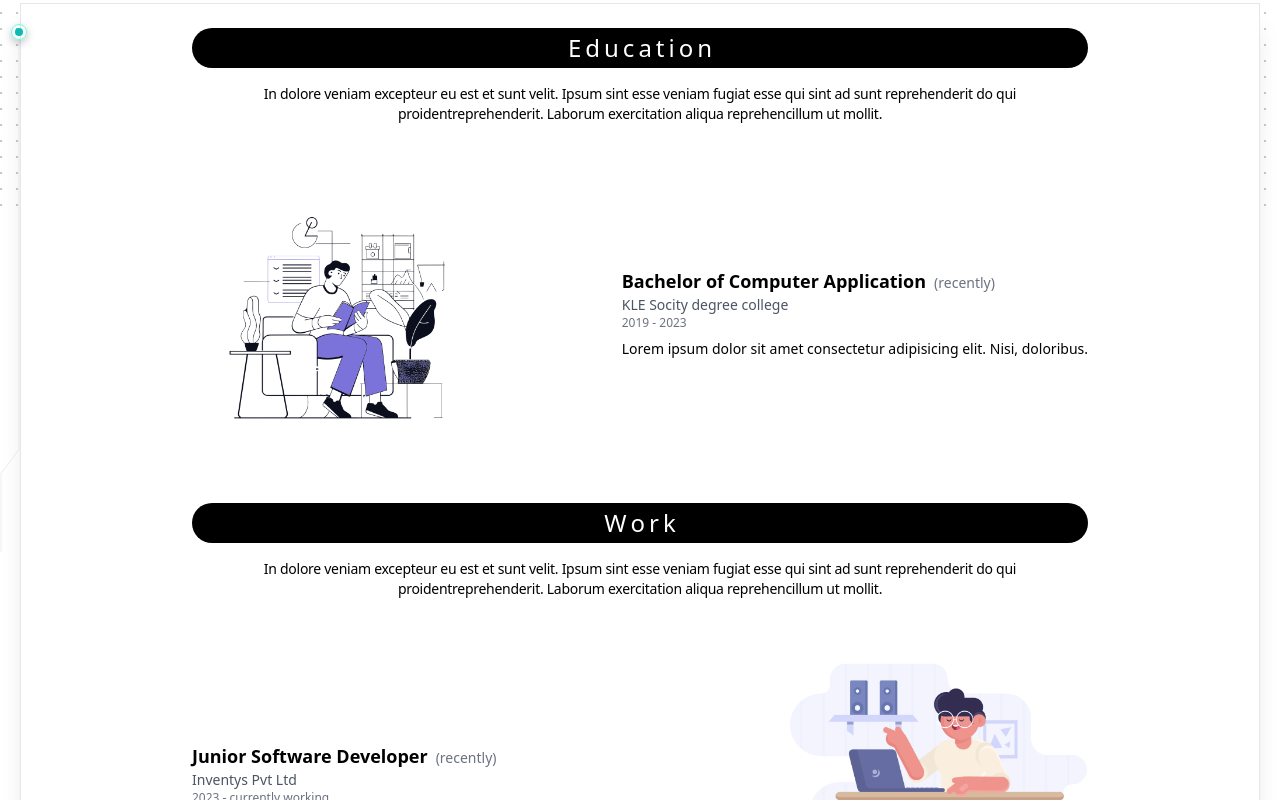
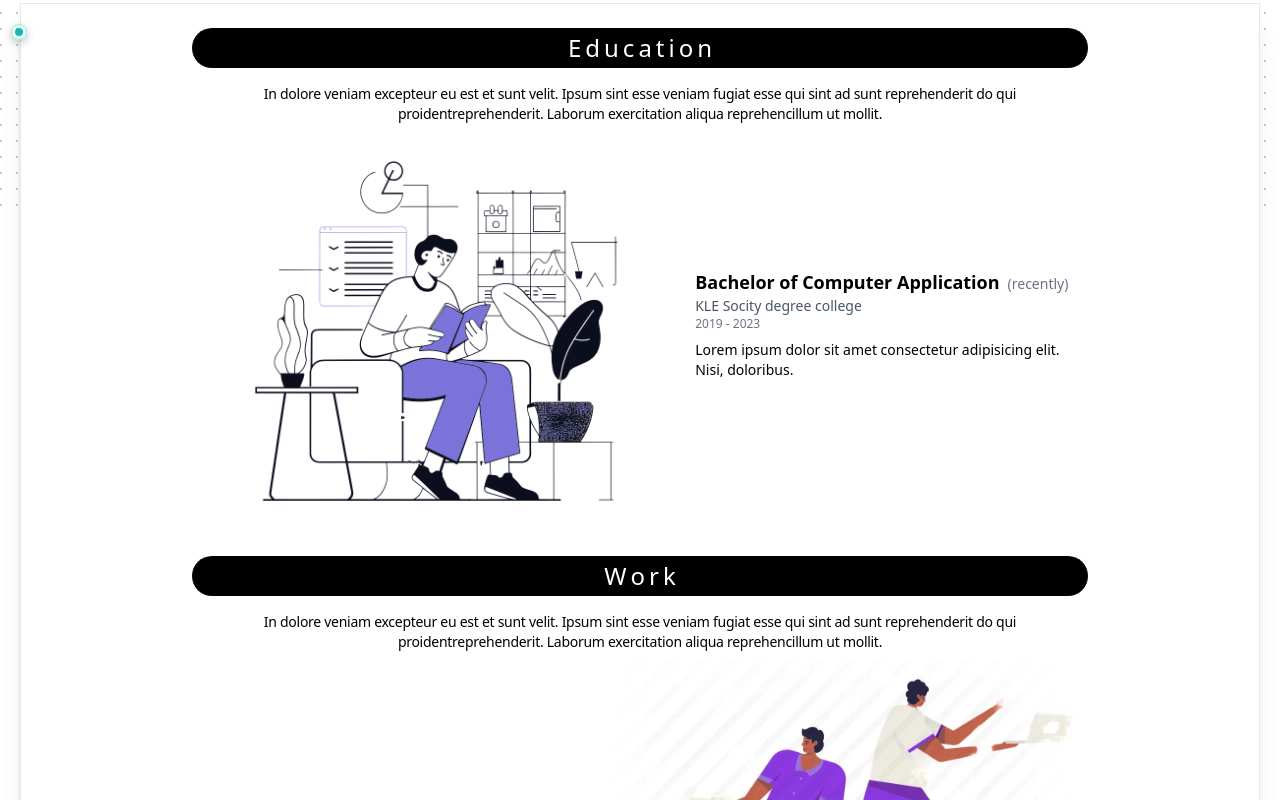
Before and after one commit to NitishKumar078/NitishPortfolio, a React (Vite) app: page / in a window 1280 px wide. Shown: the part 580-1380 px from the top of the page. Built offline with nearby package versions, Linux system fonts and the light colour scheme; a web font is replaced by a local one.

Commit message:
working image changed

```diff
--- a/src/components/tracing.tsx
+++ b/src/components/tracing.tsx
@@ -4,9 +4,8 @@ import BlurIn from "./ui/blur-in";
 import { TracingBeam } from "./ui/tracing-beam";
 import { BoxReveal } from "./ui/box-reveal";
 import TypingAnimation from "./ui/typing-animation";
-import { image } from "framer-motion/client";
 import Reading from "@/assets/Reading.png";
-import Work from "@/assets/Working.png";
+import Work from "@/assets/working.png";
 
 export function TracingBeamDemo() {
   return (
@@ -35,11 +34,11 @@ export function TracingBeamDemo() {
               </div>
               {/* handle the image here  */}
               {item.image && item.section && item.className && (
-                <div className={`${item.className} flex pt-10 justify-between items-center `}>
+                <div className={`${item.className} flex pt-2 justify-between items-center `}>
                   <img
                     src={item.image}
                     alt="SORRY NOT ABLE TO LOAD THE IMAGE HERE"
-                    className="size-2/6 object-cover"
+                    className="h-96 w-2/3 object-cover"
                   />
 
                   <div>
```
Also changed, not shown: src/assets/Working.png.
